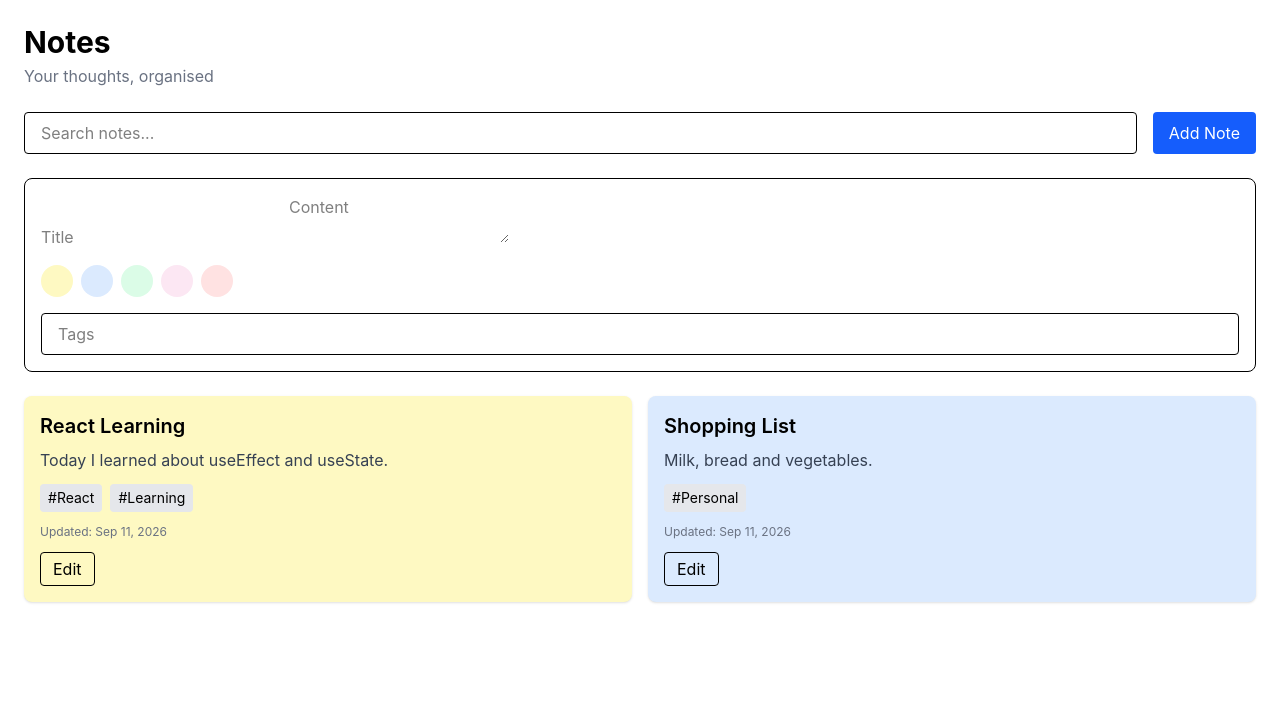
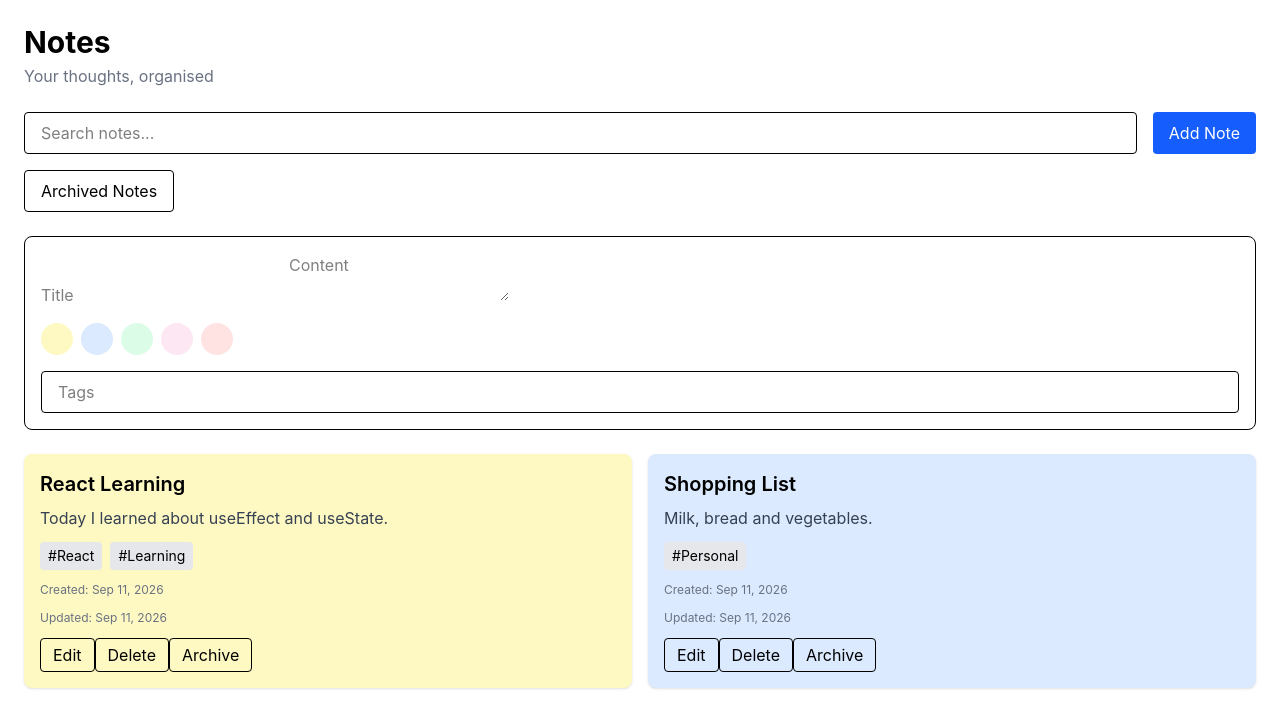
Before and after one commit to Nikhilrajt/react-notes-app, a React (Vite) app: page / in a window 1280 px wide. Shown: the top 728 px of the page. Built offline with nearby package versions, Linux system fonts and the light colour scheme.

Commit message:
Add CRUD, archive and localStorage

```diff
--- a/src/App.jsx
+++ b/src/App.jsx
@@ -1,13 +1,17 @@
-import {useState} from "react";
+import {useState,useEffect} from "react";
 import NoteCard from "./components/NoteCard";
 function App() {
-  const [notes,setNotes] = useState([
+ const [notes, setNotes] = useState(() => {
+  const savedNotes = localStorage.getItem("notes");
+  return savedNotes ? JSON.parse(savedNotes) : [
     {
-      id:1,
+      id: 1,
       title: "React Learning",
       content: "Today I learned about useEffect and useState.",
       color: "yellow",
-      tags: ["React","Learning"],
+      tags: ["React", "Learning"],
+      archived: false,
+      createdAt: "Sep 11, 2026",
       updatedAt: "Sep 11, 2026"
     },
     {
@@ -16,9 +20,12 @@ function App() {
       content: "Milk, bread and vegetables.",
       color: "blue",
       tags: ["Personal"],
+      archived: false,
+      createdAt: "Sep 11, 2026",
       updatedAt: "Sep 11, 2026"
     }
-  ]);
+  ];
+});
   const [newNote,setNewnote] = useState({
     title: "",
     content:"",
@@ -27,6 +34,10 @@ function App() {
   });
   const  [editingId,setEditingId] = useState(null);
   const [tagInput, setTagInput] = useState("");
+  const [showArchived,setShowArchived] = useState(false);
+  useEffect(() => {
+  localStorage.setItem("notes", JSON.stringify(notes));
+}, [notes]);
   function handleAddNote(){
     if(newNote.content.trim()===""){
        alert("Content is required");
@@ -38,6 +49,7 @@ function App() {
     }
     const duplicate = notes.some(
       (note)=>
+         note.id !== editingId &&
         note.title.trim() === newNote.title.trim() &&
       note.content.trim() === newNote.content.trim()
     );
@@ -49,7 +61,11 @@ function App() {
       alert("Content cannot exceed 1000 characters");
       return;
     }
-    if(newNote.tags.some((tag)=>tag.length > 30)){
+if (
+  tagInput
+    .split(",")
+    .some((tag) => tag.trim().length > 30)
+) {
   alert("Each tag cannot exceed 30 characters");
   return;
 }
@@ -60,11 +76,12 @@ const note = {
     .split(",")
     .map((tag) => tag.trim())
     .filter((tag) => tag !== ""),
+
   id: Date.now(),
   createdAt: new Date().toLocaleDateString(),
-  updatedAt: new Date().toLocaleDateString()
+  updatedAt: new Date().toLocaleDateString(),
+  archived: false
 };
-setTagInput("")
     if (editingId !== null) {
   setNotes(
     notes.map((existingNote) =>
@@ -94,6 +111,25 @@ setTagInput("")
   setNewnote(note);
   setTagInput(note.tags.join(","));
 }
+ function handleDelete(id){
+  const confirmDelete = window.confirm("Are you sure want to delete this note?");
+  if(!confirmDelete){
+    return;
+  }
+  setNotes(notes.filter((note)=>note.id !== id));
+ }
+ function handleArchive(id){
+  setNotes(
+    notes.map((note)=>
+    note.id === id
+    ? {...note,archived: !note.archived}
+    : note
+  )
+  )
+}
+  const visibleNotes = notes.filter((note)=>
+   showArchived ? note.archived : !note.archived);
+
   return (
     <div className = "min-h-screen p-6">
     <h1 className="text-3xl font-bold">Notes</h1>
@@ -106,6 +142,12 @@ setTagInput("")
      <button onClick={handleAddNote} className="text-white bg-blue-600 px-4 py-2 rounded hover:bg-blue-700">
       Add Note</button>
     </div>
+    <button
+  onClick={() => setShowArchived(!showArchived)}
+  className="mt-4 px-4 py-2 border rounded"
+>
+  {showArchived ? "Active Notes" : "Archived Notes"}
+</button>
     <div className="mt-6 border rounded-lg p-4">
   <input
     placeholder="Title"
@@ -159,11 +201,13 @@ setTagInput("")
   </input>
 </div>
     <div className="grid grid-cols-1 sm:grid-cols-2 gap-4 mt-6">
-      {notes.map((note) => (
+      {visibleNotes.map((note) => (
   <NoteCard
    key={note.id}
    note={note}
-   onEdit={handleEdit}/>
+   onEdit={handleEdit}
+   onDelete={handleDelete}
+   onArchive={handleArchive}/>
 ))}
 
     </div>
--- a/src/components/NoteCard.jsx
+++ b/src/components/NoteCard.jsx
@@ -1,4 +1,4 @@
-function NoteCard({note,onEdit}){
+function NoteCard({note,onEdit,onDelete,onArchive}){
     const colorClasses = {
   yellow: "bg-yellow-100",
   blue: "bg-blue-100",
@@ -23,13 +23,21 @@ return (
     </span>
   ))}
 </div>
-
+    <p className="mt-3 text-xs text-gray-500">
+  Created: {note.createdAt}
+</p>
     <p className="mt-3 text-xs text-gray-500">
       Updated: {note.updatedAt}
     </p>
     <button
     onClick={()=>onEdit(note)}
     className="mt-3 px-3 py-1 border rounded">Edit</button>
+    <button onClick={()=>onDelete(note.id)}
+      className="mt-3 px-3 py-1 border rounded">Delete</button>
+      <button onClick={()=>onArchive(note.id)}
+      className="mt-3 px-3 py-1 border rounded"
+      >
+      {note.archived ? "Unarchive":"Archive"}</button>
   </div>
 );
 }
```
Lines whose indentation alone changed are shown as unchanged.
